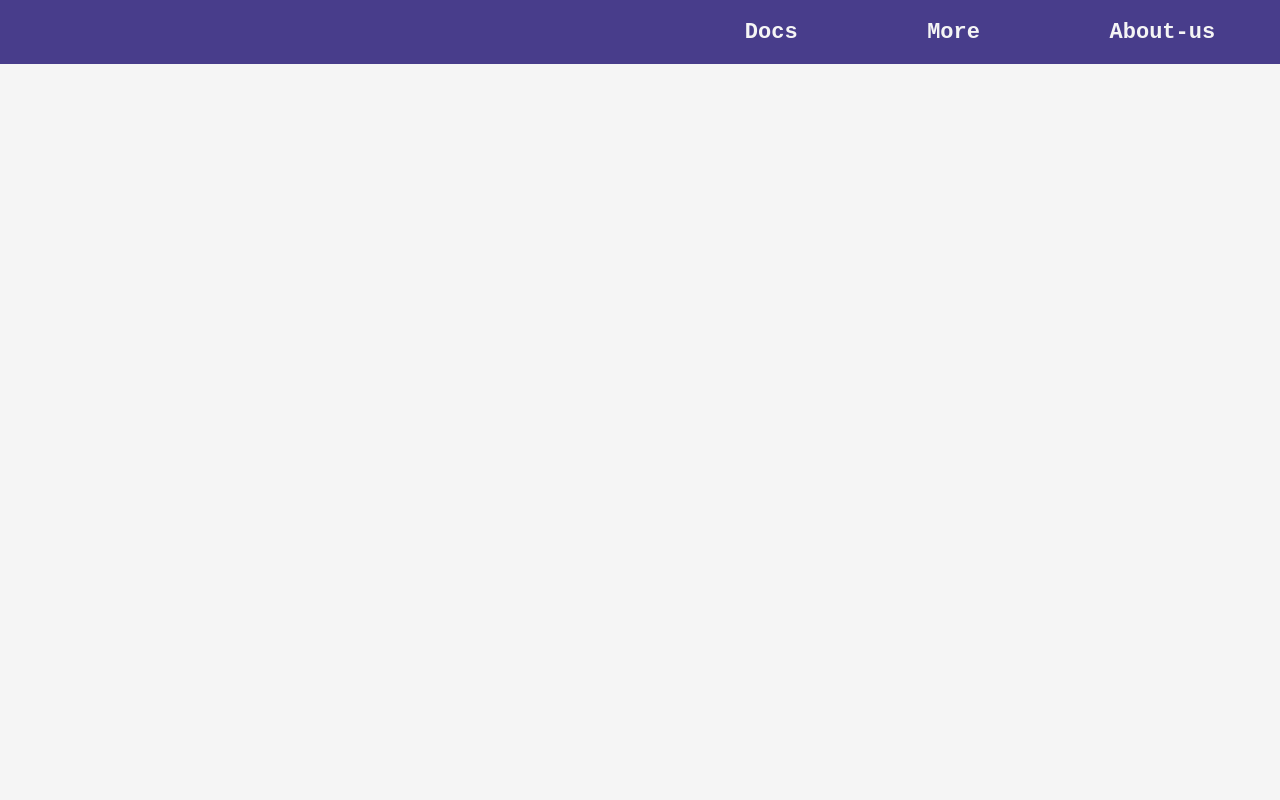
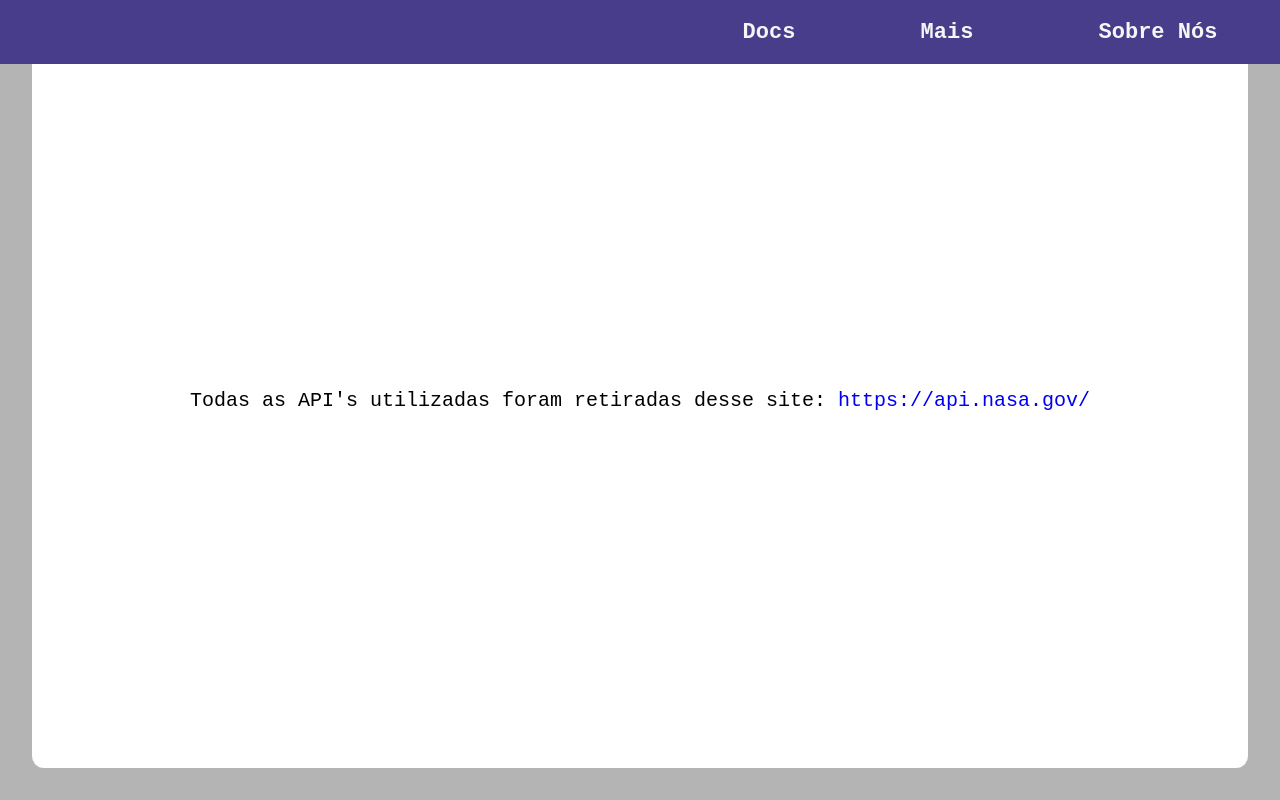
Before and after one commit to Luc4sGomes/UniverseMe, a website: page src/pages/more.html in a window 1280 px wide. Drawn offline with Linux system fonts and the light colour scheme.

Commit message:
added new things

```diff
--- a/src/css/about.css
+++ b/src/css/about.css
@@ -60,11 +60,13 @@ body {
   height: 190px;
   width: 190px;
   border-radius: 2px;
+
 }
 
 .keep-info-creators div p {
   margin-top: 16px;
   font-size: 16px;
+  font-weight: bold;
 }
 
 .keep-info-creators p a{
--- a/src/css/more.css
+++ b/src/css/more.css
@@ -5,7 +5,7 @@
 }
 
 body {
-  background-color: whitesmoke;
+  background-color: rgb(180, 180, 180);
   height: 100vh;
   width: 100vw;
   font-family: monospace;
@@ -54,3 +54,31 @@ img {
   position: relative;
   right: 780px;
 }
+
+.main {
+  padding: 32px;
+  height: 100%;
+  width: 100%;
+}
+
+
+.main-info {
+  background-color: white;
+  height: 100%;
+  width: 100%;
+  border-radius: 12px;
+  display: flex;
+  justify-content: center;
+  align-items: center;
+  padding: 60px;
+
+}
+
+.main-info p {
+  text-align: center;
+  font-size: 20px;
+}
+
+.main-info p a {
+  text-decoration: none;
+}
--- a/src/css/style.css
+++ b/src/css/style.css
@@ -112,6 +112,11 @@ footer {
   font-style: normal;
 }
 
+.paragraph-footer a {
+  color: white;
+  text-decoration: none;
+}
+
 body::-webkit-scrollbar {
   width: 12px; /* width of the entire scrollbar */
 }
--- a/src/pages/more.html
+++ b/src/pages/more.html
@@ -6,15 +6,23 @@
 <body>
   <header>
     <div class="container-header">
-      <a href="../../index.html"><img src="/src/img/undraw_astronaut_re_8c33.svg" alt="rocket" /></a>
+      <a href="../../index.html"><img src="/src/img/rocket_circle.svg" alt="rocket" /></a>
       <nav>
         <ul>
           <li><a href="/src/pages/docs.html">Docs</a></li>
-          <li><a href="/src/pages/more.html">More</a></li>
-          <li><a href="/src/pages/about.html">About-us</a></li>
+          <li><a href="/src/pages/more.html">Mais</a></li>
+          <li><a href="/src/pages/about.html">Sobre Nós</a></li>
         </ul>
       </nav>
     </div>
   </header>
+
+  <div class="main">
+    <div class="main-info">
+      <p>
+       Todas as API's utilizadas foram retiradas desse site: <a href="https://api.nasa.gov/">https://api.nasa.gov/</a>
+      </p>
+    </div>
+  </div>
 </body>
 </html>
```
Also changed, not shown: index.html (+1 -2 lines), src/pages/about.html (+5 -5 lines), src/pages/docs.html (+3 -3 lines), src/img/rocket_circle.svg (added), src/img/undraw_astronaut_re_8c33.svg (deleted).
